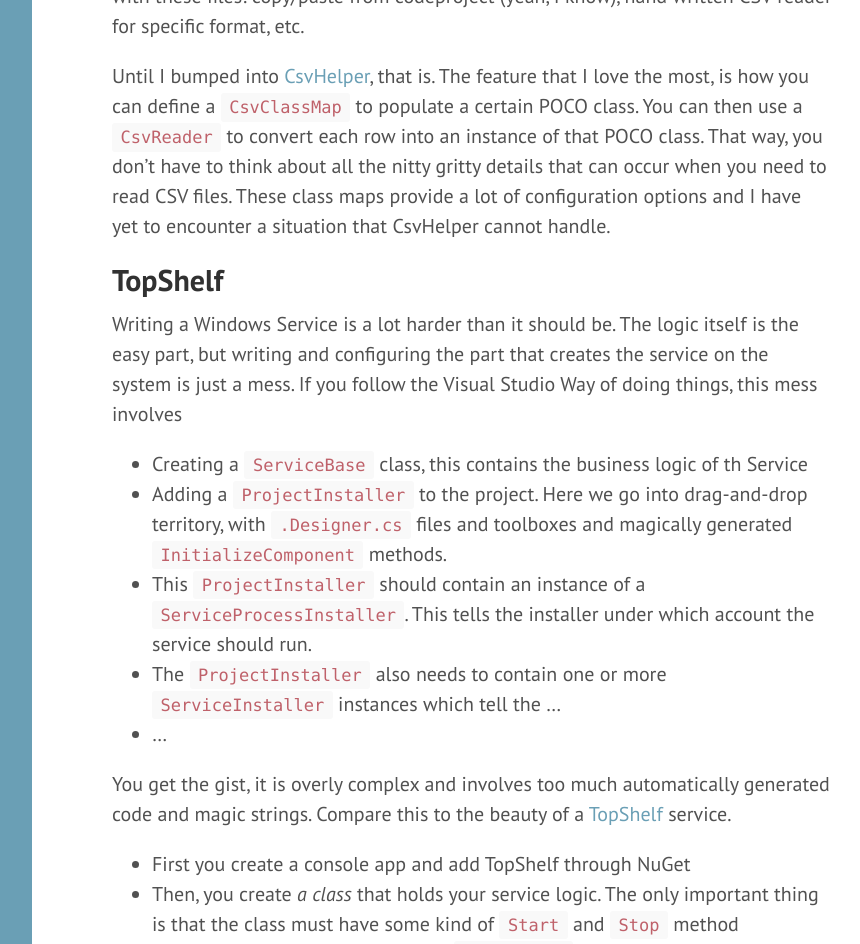
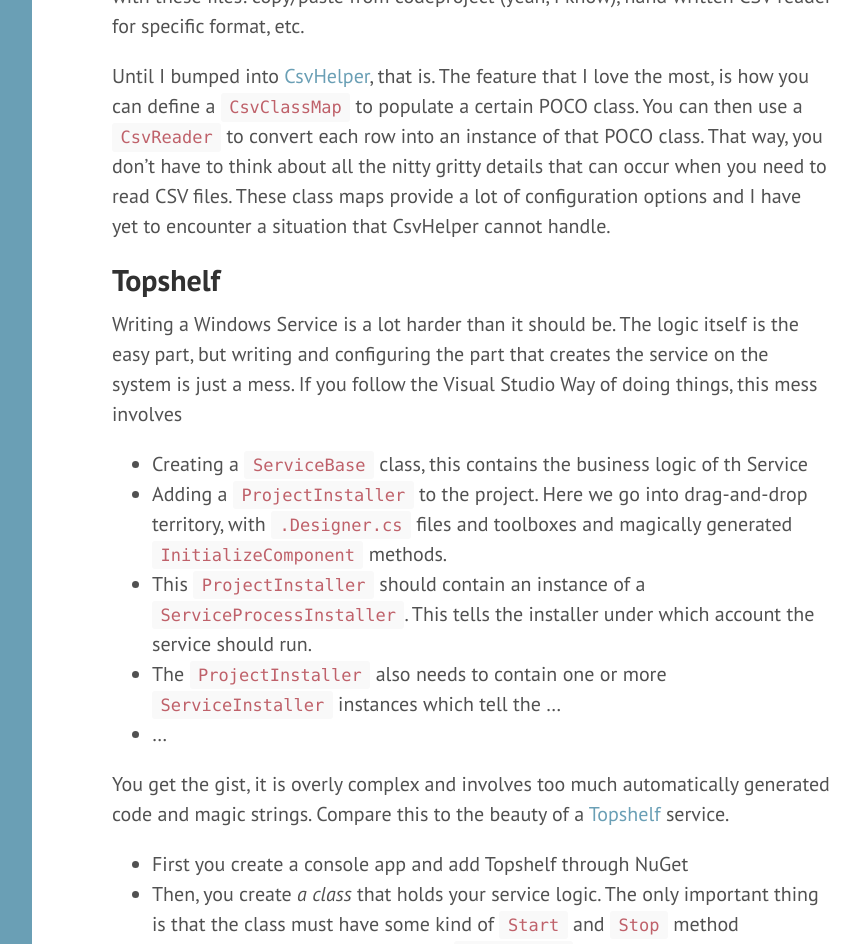
Before and after one commit to thomasvm/thomasvm.github.io, a Jekyll site: the page built from _posts/2015-03-17-open-source-net-libraries-that-make-your-life-easier.markdown, in a window 1280 px wide and 1400 px high, scrolled down 4167 px. Shown: the top 944 px of the window, without its empty margins (348-1208 px from the left). Built offline with Jekyll 4.4.1, drawn with Linux system fonts in a browser that asks for light colours; Markdown is read by kramdown in place of the engine named in the settings; comment, search, counter and statistics services are not loaded.

```diff
--- a/_posts/2015-03-17-open-source-net-libraries-that-make-your-life-easier.markdown
+++ b/_posts/2015-03-17-open-source-net-libraries-that-make-your-life-easier.markdown
@@ -145,7 +145,7 @@ a certain POCO class. You can then use a `CsvReader` to convert each row into an
 have to think about all the nitty gritty details that can occur when you need to read CSV files. These class maps provide a lot
 of configuration options and I have yet to encounter a situation that CsvHelper cannot handle.
 
-## TopShelf
+## Topshelf
 
 Writing a Windows Service is a lot harder than it should be. The logic itself is the easy part, but writing and configuring the part
 that creates the service on the system is just a mess. If you follow the Visual Studio Way of doing things, this mess involves
@@ -159,9 +159,9 @@ that creates the service on the system is just a mess. If you follow the Visual
 * ...
 
 You get the gist, it is overly complex and involves too much automatically generated code and magic strings. Compare this to the beauty
-of a [TopShelf][13] service.
+of a [Topshelf][13] service.
 
-* First you create a console app and add TopShelf through NuGet
+* First you create a console app and add Topshelf through NuGet
 * Then, you create _a class_ that holds your service logic. The only important thing is that the class must have some kind of `Start`
   and `Stop` method
 * and finally the main method of the `Program.cs` should look something like this
```
